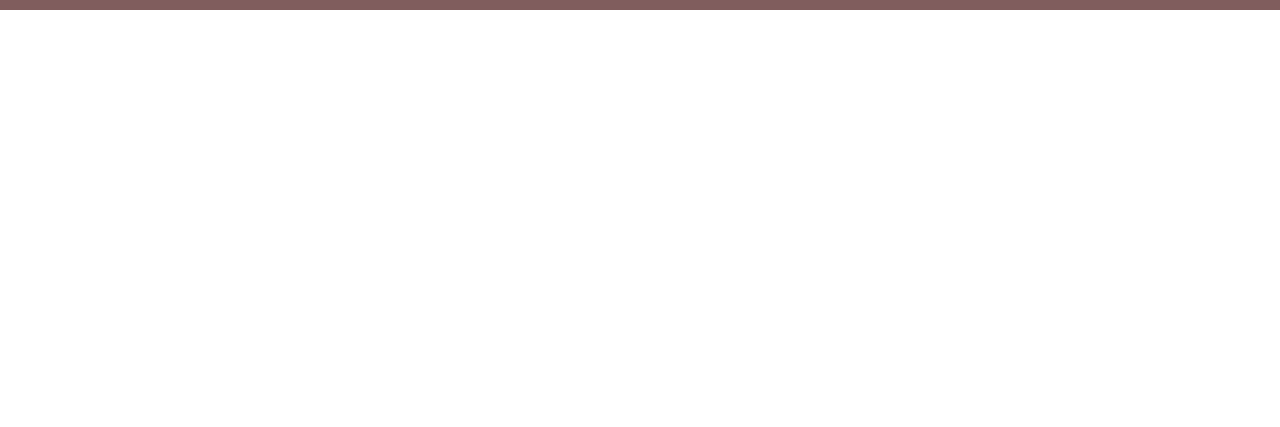
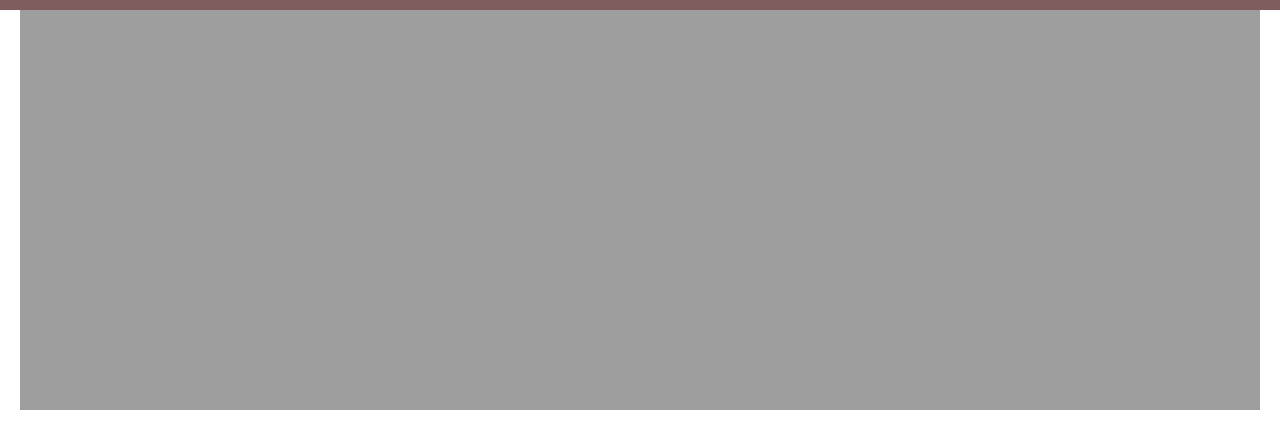
Before and after one commit to Bismark-Horvee/MoTech, a plain HTML site: page index.html in a window 1280 px wide. Shown: the part 50-477 px from the top of the page. Drawn offline with Linux system fonts and the light colour scheme; the site is published under a folder, as on GitHub Pages, so addresses that start at the root find nothing.

Commit message:
My third commit

```diff
--- a/index.css
+++ b/index.css
@@ -77,7 +77,7 @@ a:active {
 }
 
 .herosec {
-  background-image: url("/image/hero-img.png");
+  background-image: url("./image/hero-img.png");
   margin: 20px;
   height: 200px;
   margin-top: -89.6px;
```
